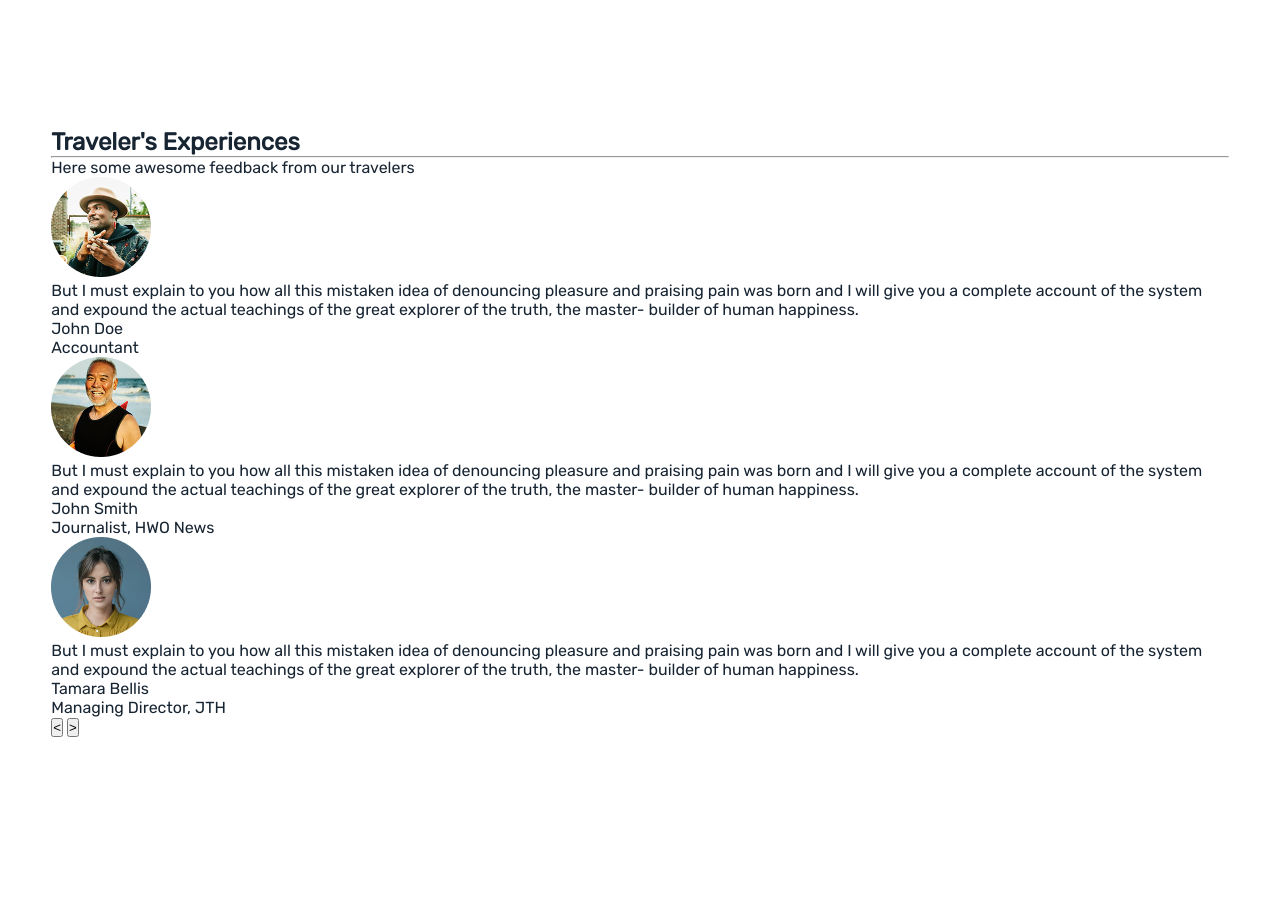
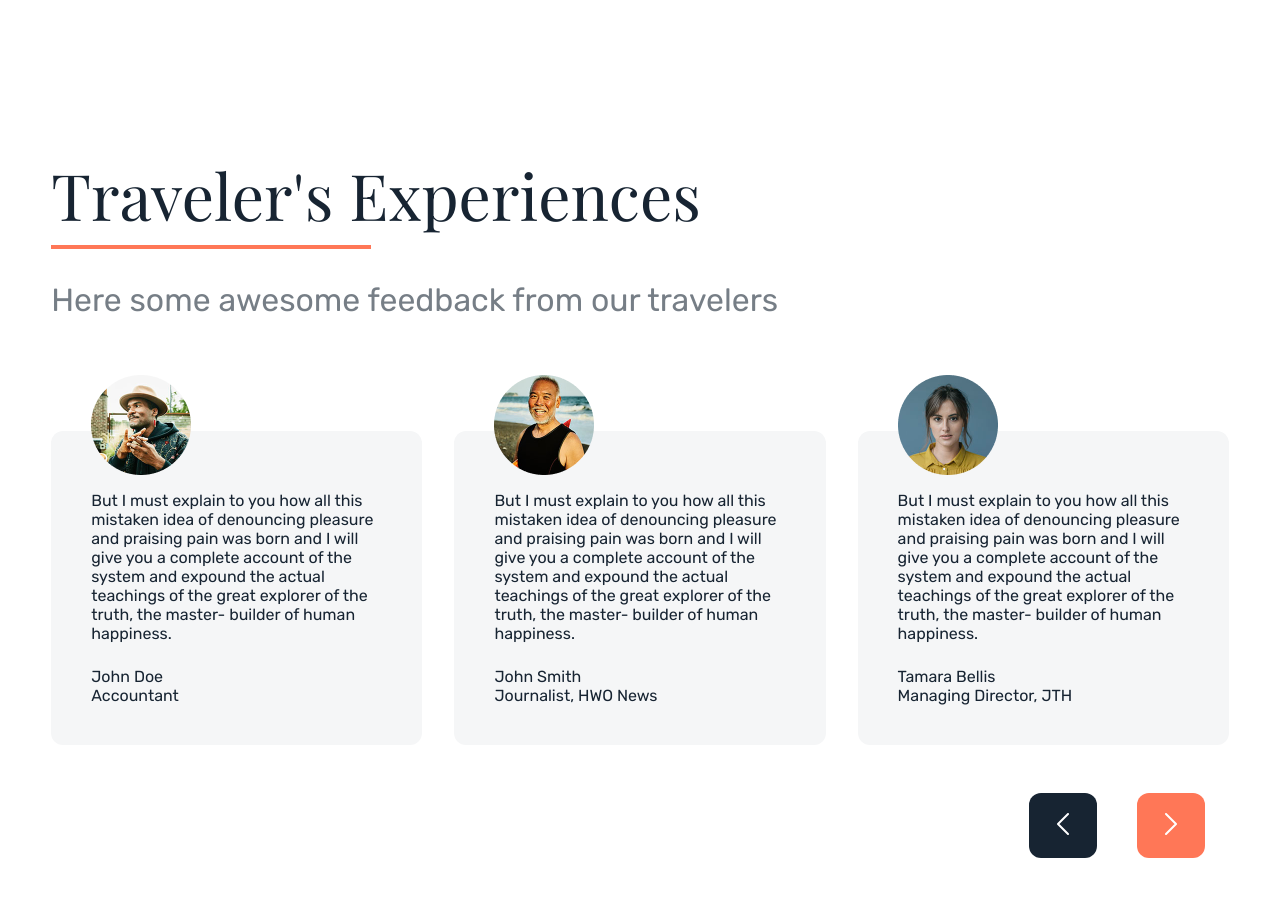
Before and after one commit to Alphenx/202301-w1chwe-adrian-garcia-paco-leyva, a website: page index.html in a window 1280 px wide. Shown: the part 4640-5537 px from the top of the page. Before the commit the page ends 5428 px from the top, so only its background shows below. Drawn offline with nearby package versions, Linux system fonts and the light colour scheme.

Commit message:
add testimonial styles

```diff
--- a/assets/css/testimonial.css
+++ b/assets/css/testimonial.css
@@ -1,4 +1,84 @@
 .traveler-exp-container {
   max-width: 1440px;
   padding: 4%;
+  margin: 0 auto;
 }
+
+.traveler-exp-container__title-container {
+  width: 100%;
+  margin: 1.5rem 0 4rem 0;
+}
+
+.traveler-exp-container__title-container h2 {
+  font-family: "Playfair Display", sans-serif;
+  font-size: 4rem;
+  font-weight: 500;
+}
+
+.traveler-exp-container__title-container hr {
+  width: 20rem;
+  margin: 0.5rem 0 2rem 0;
+  border: 2px solid #ff7757;
+}
+
+.traveler-exp-container__title-container p {
+  font-family: "Rubik", sans-serif;
+  color: #767e86;
+  font-size: 2rem;
+  font-weight: 400;
+}
+
+/* OPINION - CARDS */
+
+.traveler-exp-container__opinions-container {
+  width: 100%;
+  display: flex;
+  gap: 2rem;
+  padding: 3rem 0;
+  justify-content: flex-end;
+}
+
+.opinions-container__opinion-container {
+  padding: 3.75rem 2.5rem 2.5rem 2.5rem;
+  background-color: #f5f6f7;
+  border-radius: 0.75rem;
+  display: flex;
+  flex-direction: column;
+  gap: 0.75rem;
+  position: relative;
+}
+
+.opinions-container__opinion-container img {
+  position: absolute;
+  top: -3.5rem;
+}
+
+.traveler-exp-container__nav-arrows-container {
+  display: flex;
+  gap: 2.5rem;
+  align-items: center;
+  justify-content: center;
+  margin: 0 1.5rem;
+  justify-content: flex-end;
+}
+
+.traveler-exp-container__nav-arrows-container button {
+  padding: 1.25rem 1.75rem;
+  background-color: #172432;
+  border-radius: 12px;
+  border: none;
+}
+
+.traveler-exp-container__nav-arrows-container button + button {
+  background-color: #ff7757;
+}
+
+@media (max-width: 425px) {
+  .traveler-exp-container__title-container h2 {
+    font-size: 2.5rem;
+  }
+
+  .traveler-exp-container__title-container p {
+    font-size: 1.5rem;
+  }
+}
--- a/index.html
+++ b/index.html
@@ -325,9 +325,9 @@
             <p><span>Accountant</span></p>
           </div>
         </figure>
-      </div>
 
-      <div class="traveler-exp-container__opinions-container">
+
+
         <figure class="opinions-container__opinion-container">
           <img src="/assets/img/avatar-2.png" alt="John Smith account image">
           <p>
@@ -347,9 +347,9 @@
             <p><span>Journalist, HWO News</span></p>
           </div>
         </figure>
-      </div>
 
-      <div class="traveler-exp-container__opinions-container">
+
+
         <figure class="opinions-container__opinion-container">
           <img src="/assets/img/avatar-3.png" alt="Tamara Bellis account image">
           <p>
@@ -369,11 +369,11 @@
             <p><span>Managing Director, JTH</span></p>
           </div>
         </figure>
+
       </div>
-
       <div class="traveler-exp-container__nav-arrows-container">
-        <input type="button" value="<">
-        <input type="button" value=">">
+        <button><img src="/assets/img/left-arrow.svg" alt=""></button>
+        <button><img src="/assets/img/right-arrow.svg" alt=""></button>
       </div>
     </section>
 
```
